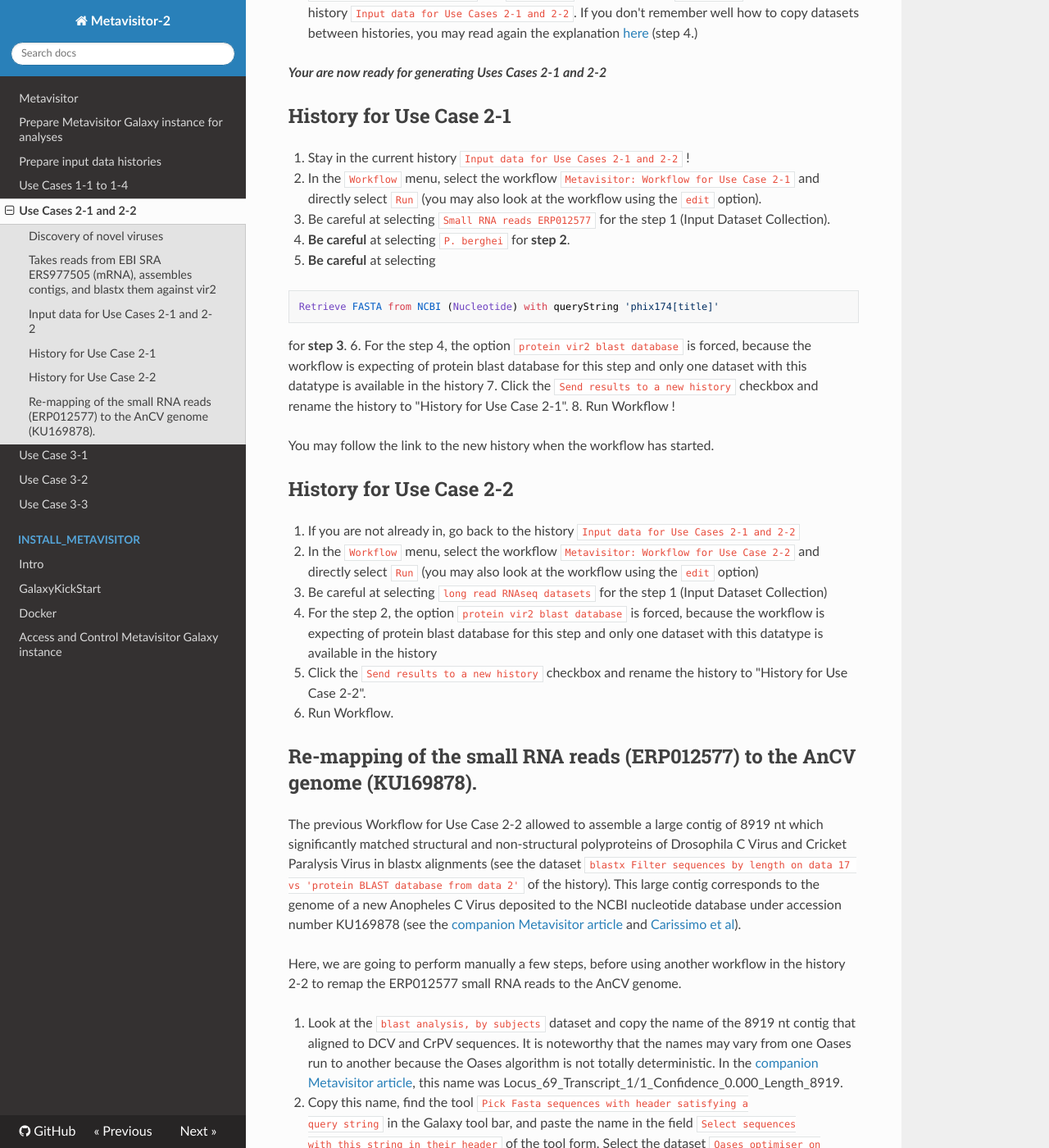
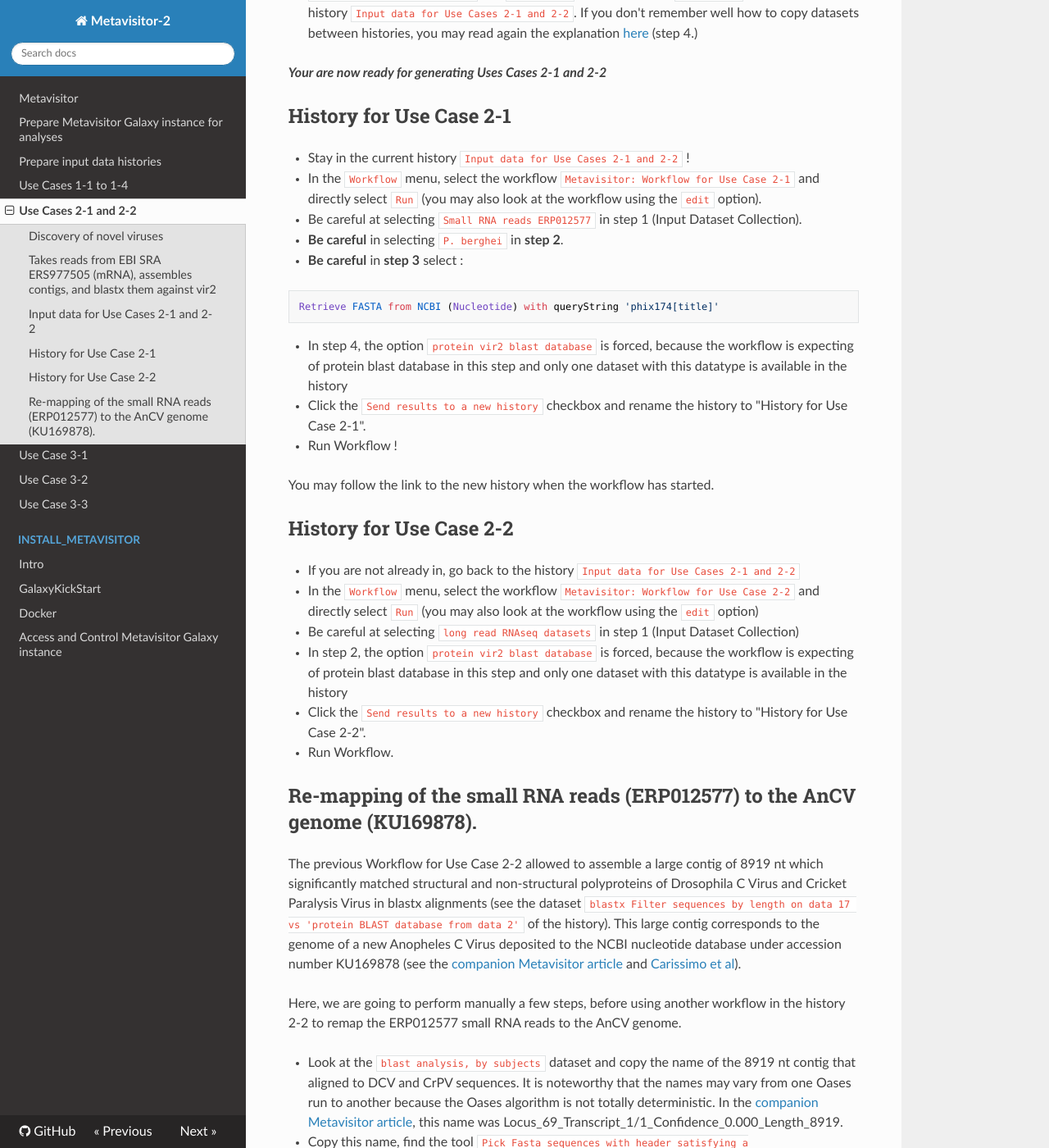
Before and after one commit to ARTbio/metavisitor, an MkDocs documentation site: the page built from docs/use_case_2.md, in a window 1280 px wide and 1400 px high, scrolled down 1729 px. Shown: the whole window at 82% size. Built offline with MkDocs 1.6.1, drawn with Linux system fonts in a browser that asks for light colours; nearby versions of some CDN libraries; some of the changed text lies outside the part shown.

Commit message:
reformat ticks from numbered tick to normal ticks for easier markdown formating

````diff
--- a/docs/use_case_2.md
+++ b/docs/use_case_2.md
@@ -20,50 +20,50 @@
 
 As for the previous Use Case 1, the first step is to collect all input data in an history that we will name `Input data for Use Cases 2-1 and 2-2`
 
- 1. Create a new history
- 2. Rename this history `Input data for Use Cases 2-1 and 2-2`
- 3. For the small RNA sequence datasets (ERP012577) in this study, we are going to use another tool to upload to the Galaxy Metavisitor server: the `EBI SRA ENA SRA`tool which in the "Get data" section of the left tool bar.
+ - Create a new history
+ - Rename this history `Input data for Use Cases 2-1 and 2-2`
+ - For the small RNA sequence datasets (ERP012577) in this study, we are going to use another tool to upload to the Galaxy Metavisitor server: the `EBI SRA ENA SRA`tool which in the "Get data" section of the left tool bar.
     - Click on this tool and enter ERP012577 in the search field that shows up in the European Nucleotide Archive web page, and search. Click on the `ERP012577` link. In the column "Submitted files (galaxy)" of the table, click on the first "fastq file 1". This action should send you back to your Galaxy page automatically and you see the fastq dataset loading (yellow dataset in the history bar).
     - Repeat the exact same operation, for the three other "fastq file 1".
     - At final you should have uploaded four fastq datasets corresponding to the sequencing runs "post_infected_rep1.fastq", "post_infected_rep2.fastq", "post_non-infected_rep1.fastq" and "post_non-infected_rep2.fastq"
     - Select a dataset to make sure its datatype is `fastqsanger.gz`. If not click on the crayon button of any one of these four datasets and select the `Datatypes` tab and set it to `fastqsanger.gz`.
     - Repeat this operation for the other 3 datasets.
- 4. Create a dataset collection as [previously explained](use_cases_input_data/#history-with-input-data-for-use-cases-1-1-1-2-1-3-and-1-4) and name it `Small RNA reads ERP012577`
- 5. For the RNA sequence datasets (ERS977505) that will be used in Use Case 2-2, use again the `EBI SRA ENA SRA`tool which in the "Get data" section of the left tool bar.
+ - Create a dataset collection as [previously explained](use_cases_input_data/#history-with-input-data-for-use-cases-1-1-1-2-1-3-and-1-4) and name it `Small RNA reads ERP012577`
+ - For the RNA sequence datasets (ERS977505) that will be used in Use Case 2-2, use again the `EBI SRA ENA SRA`tool which in the "Get data" section of the left tool bar.
     - Click on this tool and enter ERS977505 in the search field that shows up in the European Nucleotide Archive web page, and search. Click on the `ERS977505` link (Sample 1 result found). In the column "Submitted files (galaxy)" of the table, click on the first "fastq file 1". This action should send you back to your Galaxy page automatically and you see the fastq dataset loading (yellow dataset in the history bar).
     - Repeat the exact same operation for the other "fastq file 1" and the two other "fastq file 2"
     - In the end you should have uploaded four additional fastq datasets corresponding to the sequencing runs "IP-isoT-1_AGTCAA_L001_R_1.fastq", "IP-isoT-1_AGTCAA_L001_R_2.fastq", "IP-isoT-2_ATGTCA_L002_R_1.fastq" and "IP-isoT-2_ATGTCA_L002_R_2.fastq"
- 6. Create a dataset collection as explained in the previous chapter and name it `long read RNAseq datasets`.
- 7. Use the `Retrieve FASTA from NCBI`, paste `phix174[title]` in the "Query to NCBI in entrez format" field and select `Nucleotide` for the NCBI database. This will upload 154 fasta sequences from phix174.
- 8. Use the wheel icon at the top of the history bar to copy `nucleotide vir2 blast database`, `protein vir2 blast database` and `P. berghei` **from** the history `References` **to** the current history `Input data for Use Cases 2-1 and 2-2`. If you don't remember well how to copy datasets between histories, you may read again the explanation [here](use_cases_input_data/#history-with-input-data-for-use-cases-1-1-1-2-1-3-and-1-4) (step 4.)
+ - Create a dataset collection as explained in the previous chapter and name it `long read RNAseq datasets`.
+ - Use the `Retrieve FASTA from NCBI`, paste `phix174[title]` in the "Query to NCBI in entrez format" field and select `Nucleotide` for the NCBI database. This will upload 154 fasta sequences from phix174.
+ - Use the wheel icon at the top of the history bar to copy `nucleotide vir2 blast database`, `protein vir2 blast database` and `P. berghei` **from** the history `References` **to** the current history `Input data for Use Cases 2-1 and 2-2`. If you don't remember well how to copy datasets between histories, you may read again the explanation [here](use_cases_input_data/#history-with-input-data-for-use-cases-1-1-1-2-1-3-and-1-4) (step 4.)
 
 **_Your are now ready for generating Uses Cases 2-1 and 2-2_**
 
 ## History for Use Case 2-1
 
-1. Stay in the current history `Input data for Use Cases 2-1 and 2-2` !
-2. In the `Workflow` menu, select the workflow `Metavisitor: Workflow for Use Case 2-1` and directly select `Run` (you may also look at the workflow using the `edit` option).
-3. Be careful at selecting `Small RNA reads ERP012577` for the step 1 (Input Dataset Collection).
-4. **Be careful** at selecting `P. berghei` for **step 2**.
-6. **Be careful** at selecting
+- Stay in the current history `Input data for Use Cases 2-1 and 2-2` !
+- In the `Workflow` menu, select the workflow `Metavisitor: Workflow for Use Case 2-1` and directly select `Run` (you may also look at the workflow using the `edit` option).
+- Be careful at selecting `Small RNA reads ERP012577` in step 1 (Input Dataset Collection).
+- **Be careful** in selecting `P. berghei` in **step 2**.
+- **Be careful** in **step 3** select :
 ```
 Retrieve FASTA from NCBI (Nucleotide) with queryString 'phix174[title]'
 ```
-for **step 3**.
-6. For the step 4, the option `protein vir2 blast database` is forced, because the workflow is expecting of protein blast database for this step and only one dataset with this datatype is available in the history
-7. Click the `Send results to a new history` checkbox and rename the history to "History for Use Case 2-1".
-8. Run Workflow !
+
+- In step 4, the option `protein vir2 blast database` is forced, because the workflow is expecting of protein blast database in this step and only one dataset with this datatype is available in the history
+- Click the `Send results to a new history` checkbox and rename the history to "History for Use Case 2-1".
+- Run Workflow !
 
 You may follow the link to the new history when the workflow has started.
 
 ## History for Use Case 2-2
 
-1. If you are not already in, go back to the history `Input data for Use Cases 2-1 and 2-2`
-2. In the `Workflow` menu, select the workflow `Metavisitor: Workflow for Use Case 2-2` and directly select `Run` (you may also look at the workflow using the `edit` option)
-3. Be careful at selecting `long read RNAseq datasets` for the step 1 (Input Dataset Collection)
-4. For the step 2, the option `protein vir2 blast database` is forced, because the workflow is expecting of protein blast database for this step and only one dataset with this datatype is available in the history
-5. Click the `Send results to a new history` checkbox and rename the history to "History for Use Case 2-2".
-6. Run Workflow.
+- If you are not already in, go back to the history `Input data for Use Cases 2-1 and 2-2`
+- In the `Workflow` menu, select the workflow `Metavisitor: Workflow for Use Case 2-2` and directly select `Run` (you may also look at the workflow using the `edit` option)
+- Be careful at selecting `long read RNAseq datasets` in step 1 (Input Dataset Collection)
+- In step 2, the option `protein vir2 blast database` is forced, because the workflow is expecting of protein blast database in this step and only one dataset with this datatype is available in the history
+- Click the `Send results to a new history` checkbox and rename the history to "History for Use Case 2-2".
+- Run Workflow.
 
 ## Re-mapping of the small RNA reads (ERP012577) to the AnCV genome (KU169878).
 The previous Workflow for Use Case 2-2 allowed to assemble a large contig of 8919 nt which
@@ -99,8 +99,8 @@
 
 ----
 
-1. In the workflow menu, pick up the workflow `Metavisitor: Workflow for remapping in Use Cases 2-1,2` and select the `run` option.
-2. In the workflow form, ensure that `Small RNA reads ERP012577` are selected for the Step 1 and `Regex Find And Replace on data 28` is selected for the step 2 (this should be the case if you followed the instructions).
-3. This time, *do not* check the box `Send results to a new history` and directly click the `Run workflow`button.
+- In the workflow menu, pick up the workflow `Metavisitor: Workflow for remapping in Use Cases 2-1,2` and select the `run` option.
+- In the workflow form, ensure that `Small RNA reads ERP012577` are selected in step 1 and `Regex Find And Replace on data 28` is selected in step 2 (this should be the case if you followed the instructions).
+- This time, *do not* check the box `Send results to a new history` and directly click the `Run workflow`button.
 
 This workflow will provide you with a graphical view of ERP012577 small RNA mapping to the AnCV genome.
````
Also changed, not shown: other parts of docs/use_case_2.md (+4 -4 lines).
